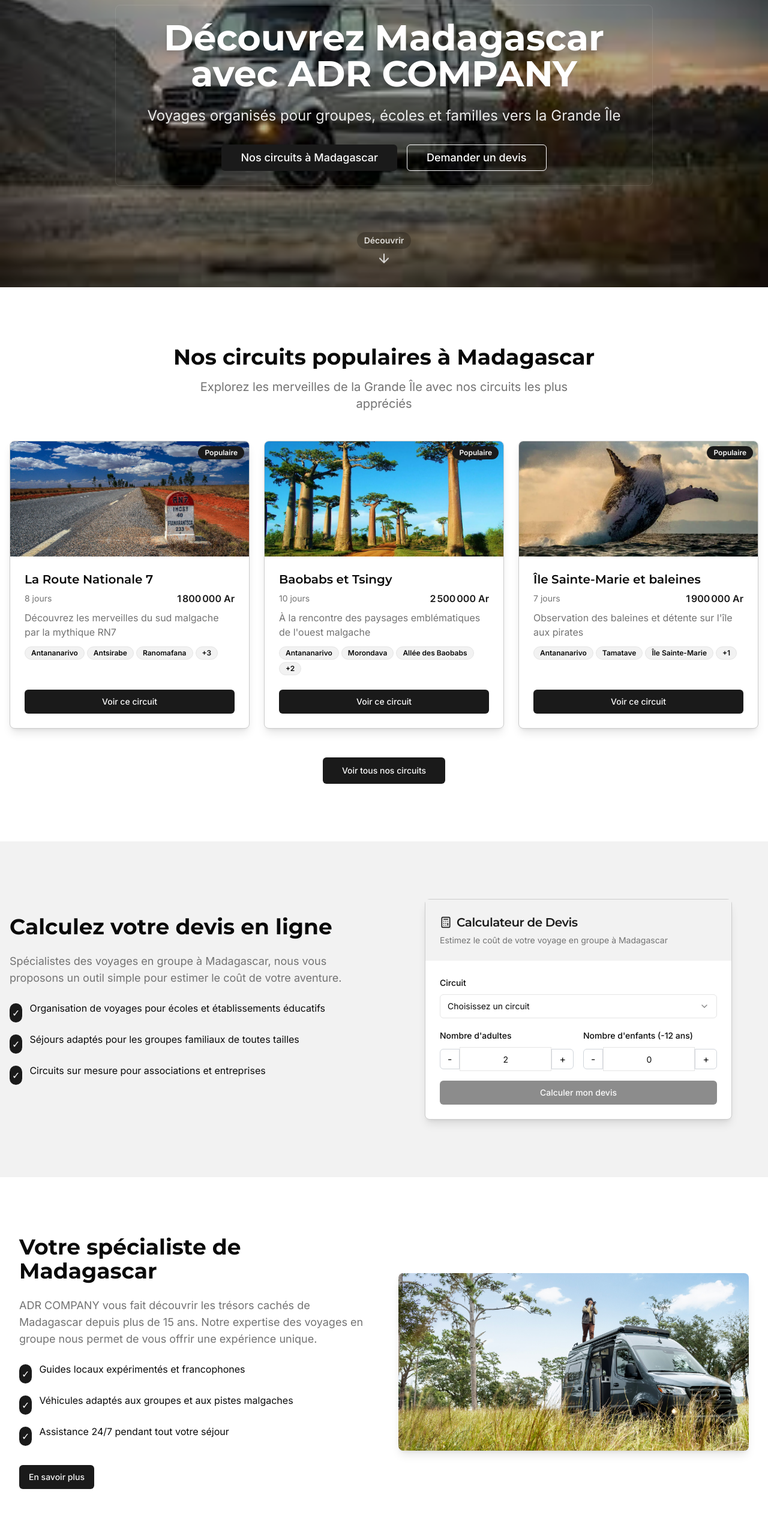
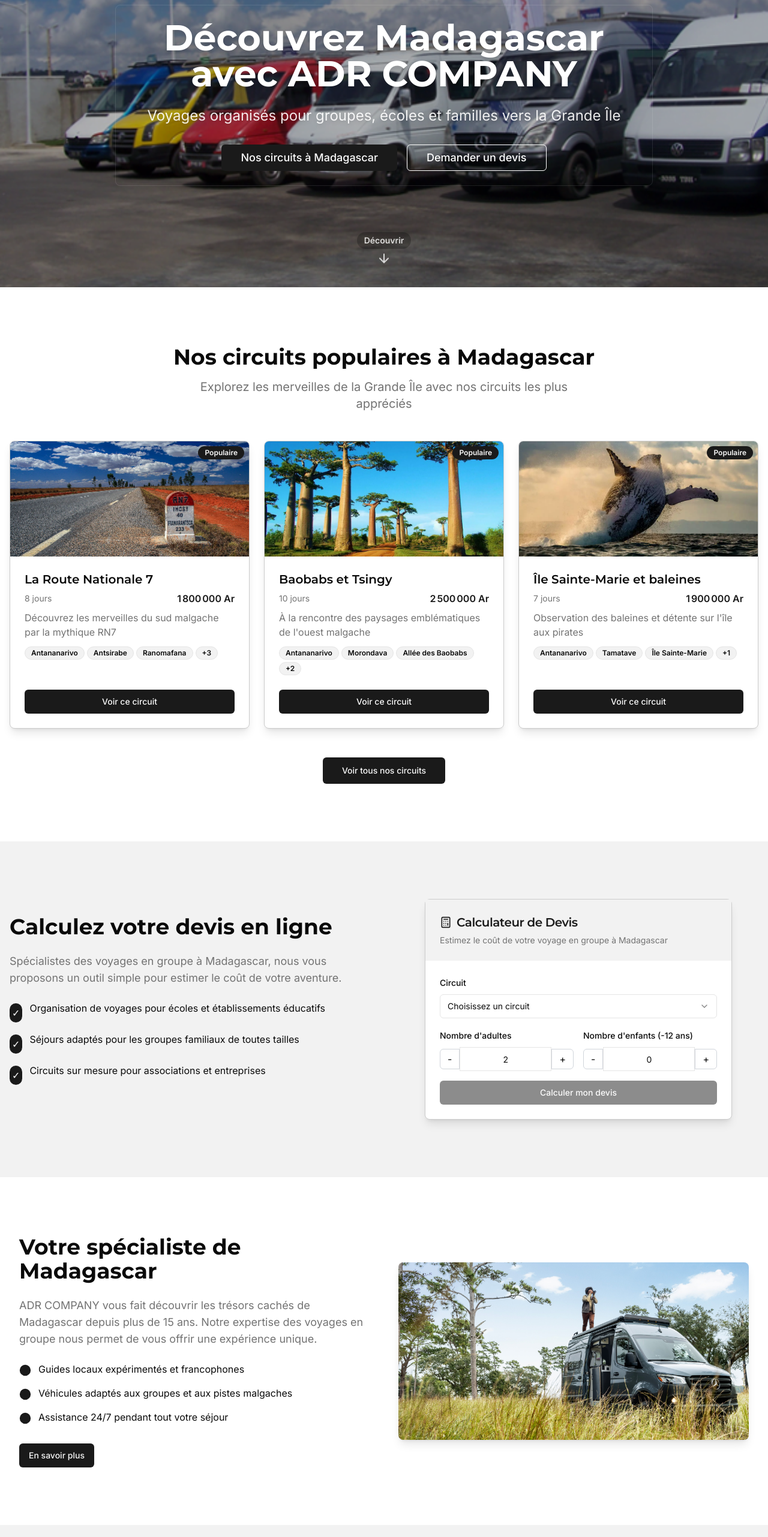
Before and after one commit to chafidy/adr-company-website, a React (Vite) app: page / in a window 1280 px wide. Shown: the part 234-2797 px from the top of the page at 60% size. Built offline with nearby package versions, Linux system fonts and the light colour scheme.

Commit message:
Feat: Update hero background and footer
- Updated the hero section's background image.
- Changed the bullet points in the About section to circles.
- Modified the copyright notice in the footer.

```diff
--- a/src/components/Footer.tsx
+++ b/src/components/Footer.tsx
@@ -61,7 +61,7 @@ const Footer = () => {
         </div>
 
         <div className="border-t border-gray-800 mt-8 pt-8 text-center text-gray-400">
-          <p>&copy; {new Date().getFullYear()} ADR TRAVEL. Tous droits réservés.</p>
+          <p>&copy; {new Date().getFullYear()} ADR COMPANY. Tous droits réservés.</p>
         </div>
       </div>
     </footer>
--- a/src/components/home/AboutSection.tsx
+++ b/src/components/home/AboutSection.tsx
@@ -1,6 +1,7 @@
 
 import { Link } from "react-router-dom";
 import { Button } from "@/components/ui/button";
+import { Circle } from "lucide-react";
 
 const AboutSection = () => {
   return (
@@ -16,15 +17,15 @@ const AboutSection = () => {
             </p>
             <ul className="space-y-4 mb-8">
               <li className="flex items-start">
-                <span className="bg-adr-900 text-white p-1 rounded-full mr-3 mt-1">✓</span>
+                <Circle className="h-5 w-5 text-adr-900 mr-3 mt-1 flex-shrink-0" fill="currentColor" />
                 <span>Guides locaux expérimentés et francophones</span>
               </li>
               <li className="flex items-start">
-                <span className="bg-adr-900 text-white p-1 rounded-full mr-3 mt-1">✓</span>
+                <Circle className="h-5 w-5 text-adr-900 mr-3 mt-1 flex-shrink-0" fill="currentColor" />
                 <span>Véhicules adaptés aux groupes et aux pistes malgaches</span>
               </li>
               <li className="flex items-start">
-                <span className="bg-adr-900 text-white p-1 rounded-full mr-3 mt-1">✓</span>
+                <Circle className="h-5 w-5 text-adr-900 mr-3 mt-1 flex-shrink-0" fill="currentColor" />
                 <span>Assistance 24/7 pendant tout votre séjour</span>
               </li>
             </ul>
--- a/src/components/home/HeroSection.tsx
+++ b/src/components/home/HeroSection.tsx
@@ -5,14 +5,14 @@ import { Button } from "@/components/ui/button";
 
 const HeroSection = () => {
   return (
-    <section className="relative h-[80vh] bg-cover bg-center bg-no-repeat" style={{ backgroundImage: "url('/lovable-uploads/533287da-d4f2-45db-aa7f-c4a7eee7929d.png')" }}>
+    <section className="relative h-[80vh] bg-cover bg-center bg-no-repeat" style={{ backgroundImage: "url('/lovable-uploads/92283851-ccbb-4d65-b22e-fdaebf636e2e.png')" }}>
       <div className="absolute inset-0 bg-black bg-opacity-30" />
       <div className="relative container mx-auto px-4 h-full flex flex-col items-center justify-center text-center text-white">
         <div className="max-w-4xl p-6 rounded-lg border border-white/10">
           <h1 className="text-4xl md:text-5xl lg:text-6xl font-bold mb-6 animate-fade-in text-white drop-shadow-lg">
             Découvrez Madagascar avec ADR COMPANY
           </h1>
-          <p className="text-lg md:text-xl lg:text-2xl mb-8 animate-fade-in animate-delay-100 text-white/90 drop-shadow-md whitespace-nowrap">
+          <p className="text-lg md:text-xl lg:text-2xl mb-8 animate-fade-in animate-delay-100 text-white/90 drop-shadow-md">
             Voyages organisés pour groupes, écoles et familles vers la Grande Île
           </p>
           <div className="flex flex-col sm:flex-row gap-4 justify-center animate-fade-in animate-delay-200">
```
Also changed, not shown: public/lovable-uploads/92283851-ccbb-4d65-b22e-fdaebf636e2e.png (added).
